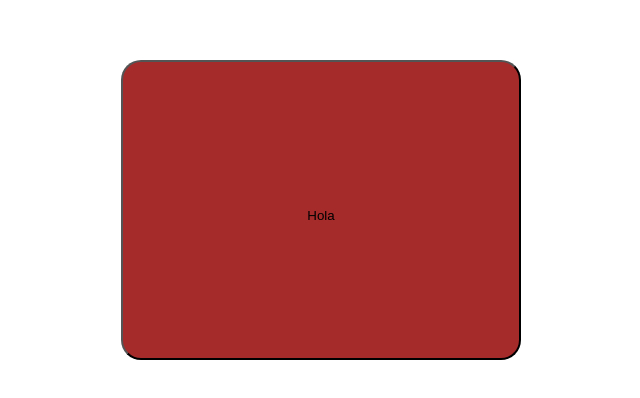
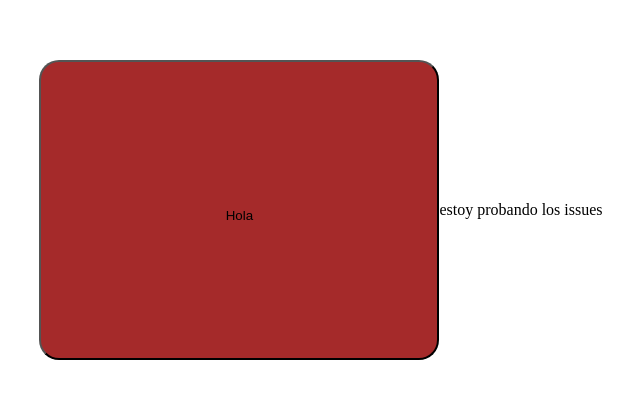
Before and after one commit to pablo1720/prueba, a plain HTML site: page index.html in a window 1280 px wide. Shown: the part 240-638 px from the top of the page, without its empty margins (319-959 px from the left). Drawn offline with Linux system fonts and the light colour scheme.

Commit message:
primer test :sparkles:

```diff
--- a/index.html
+++ b/index.html
@@ -12,5 +12,8 @@
       Hola
     </button>
   </div>
+  <div>
+    estoy probando los issues
+  </div>
 </body>
 </html>
```
